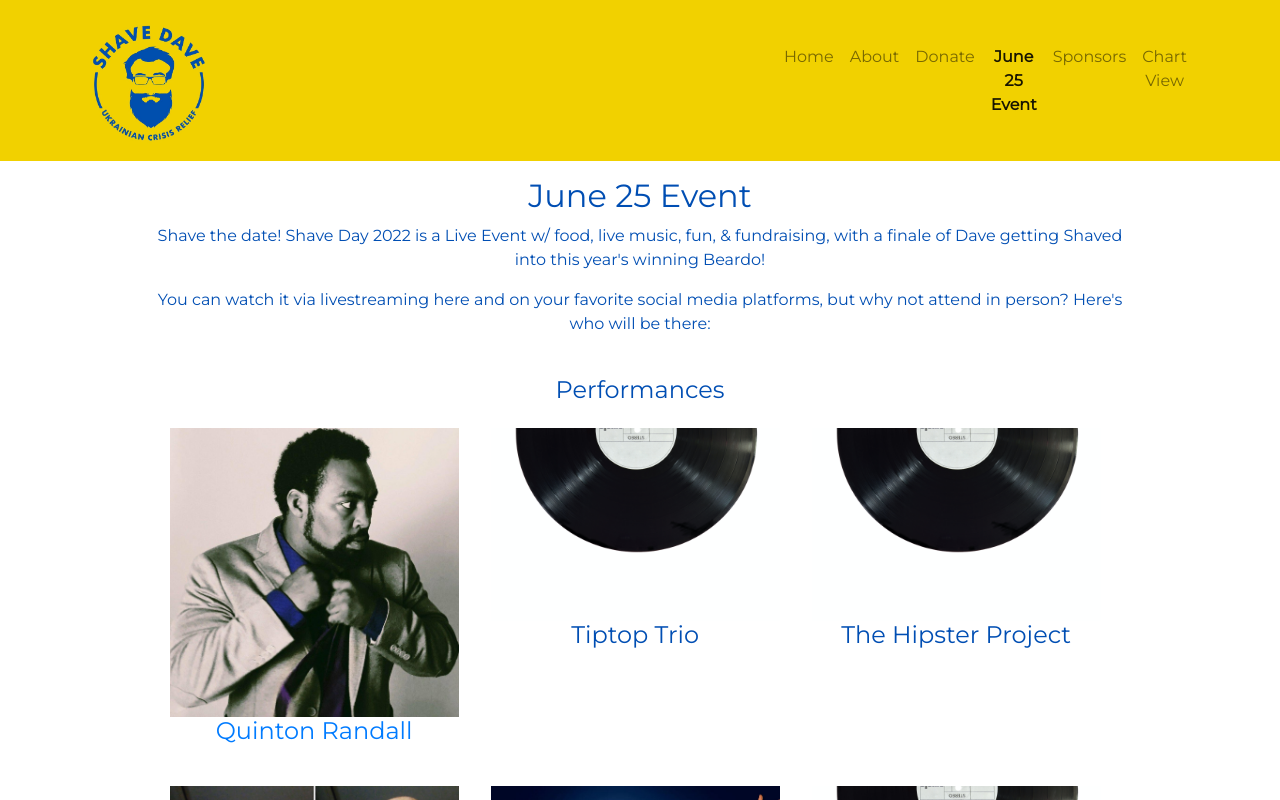
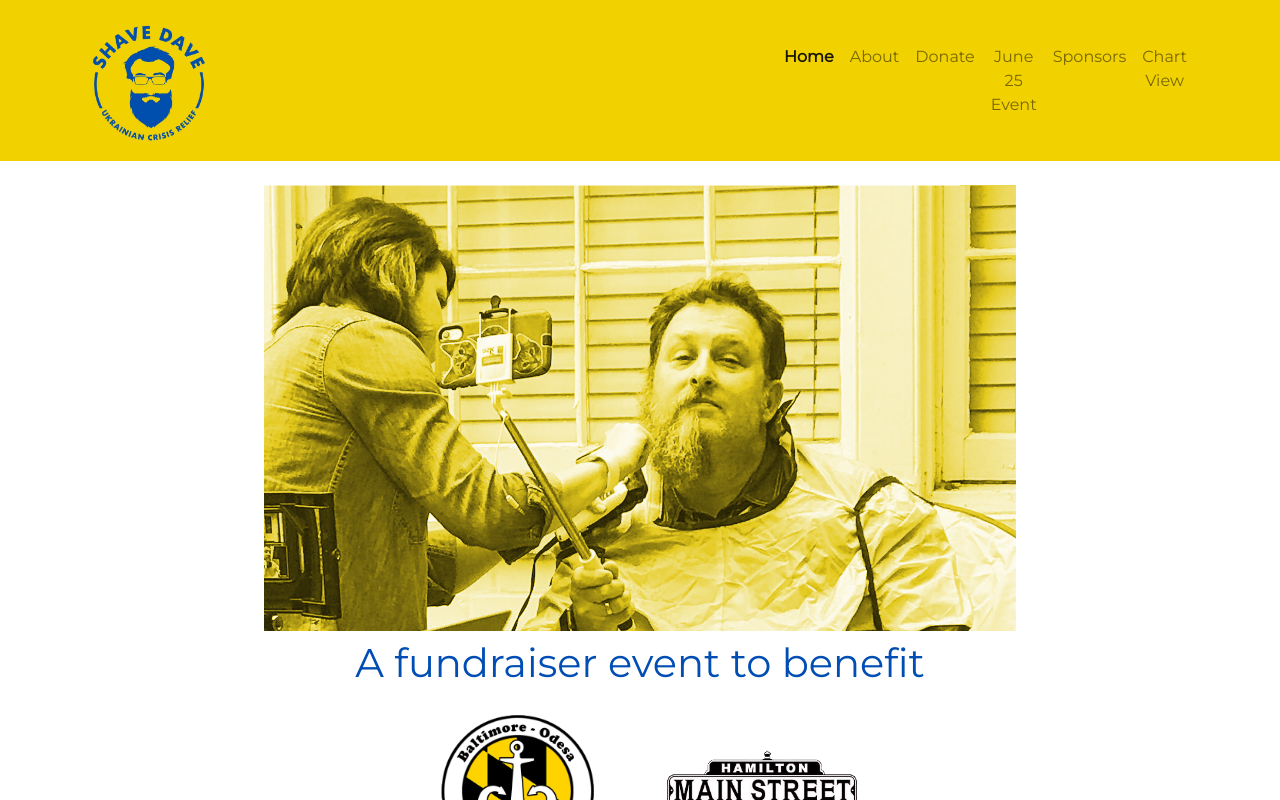
Before and after one commit to AaronMullan/Shave-Dave, a React (Create React App) app: page / in a window 1280 px wide. Built offline with nearby package versions, Linux system fonts and the light colour scheme.

Commit message:
resets the default page

```diff
--- a/src/App.js
+++ b/src/App.js
@@ -12,7 +12,7 @@ import "./App.css";
 import "bootstrap/dist/css/bootstrap.min.css";
 
 function App() {
-  const [ view, changeView ] = useState("event");
+  const [ view, changeView ] = useState("landing");
 
   function changeViewHandler(pageName) {
     changeView(pageName);
```
